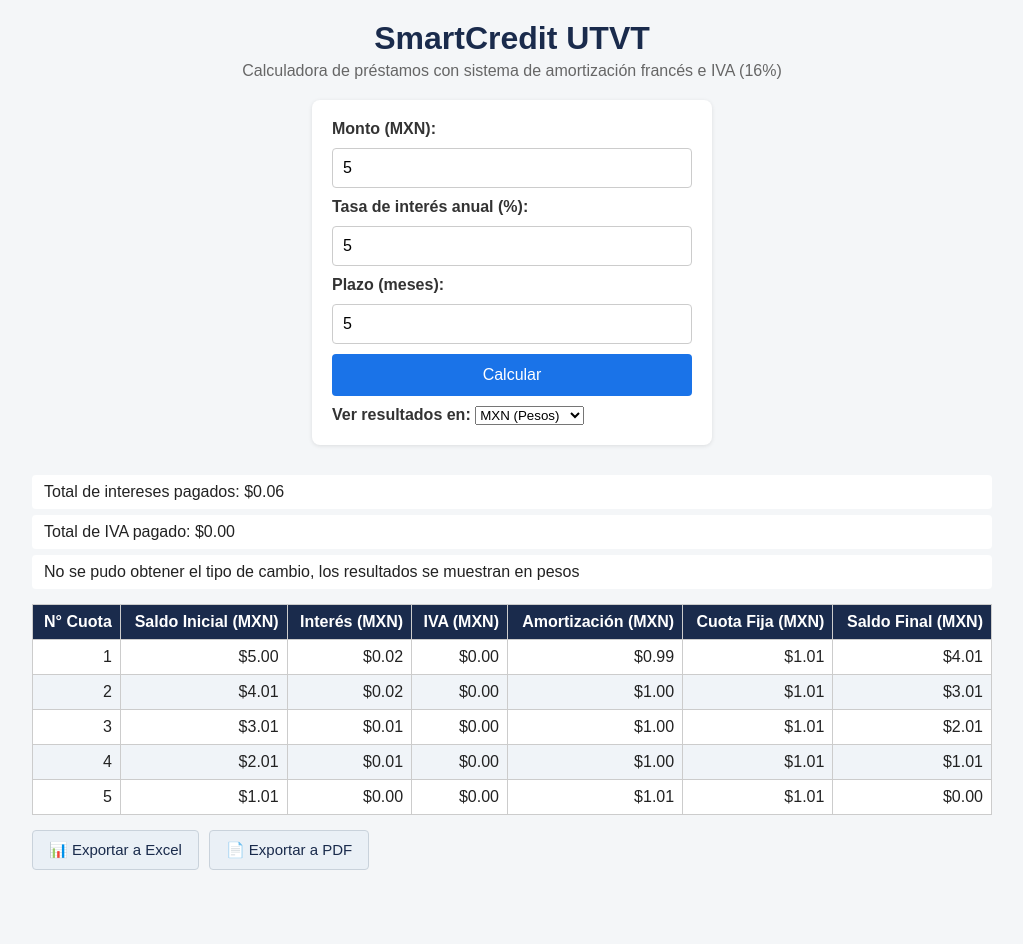
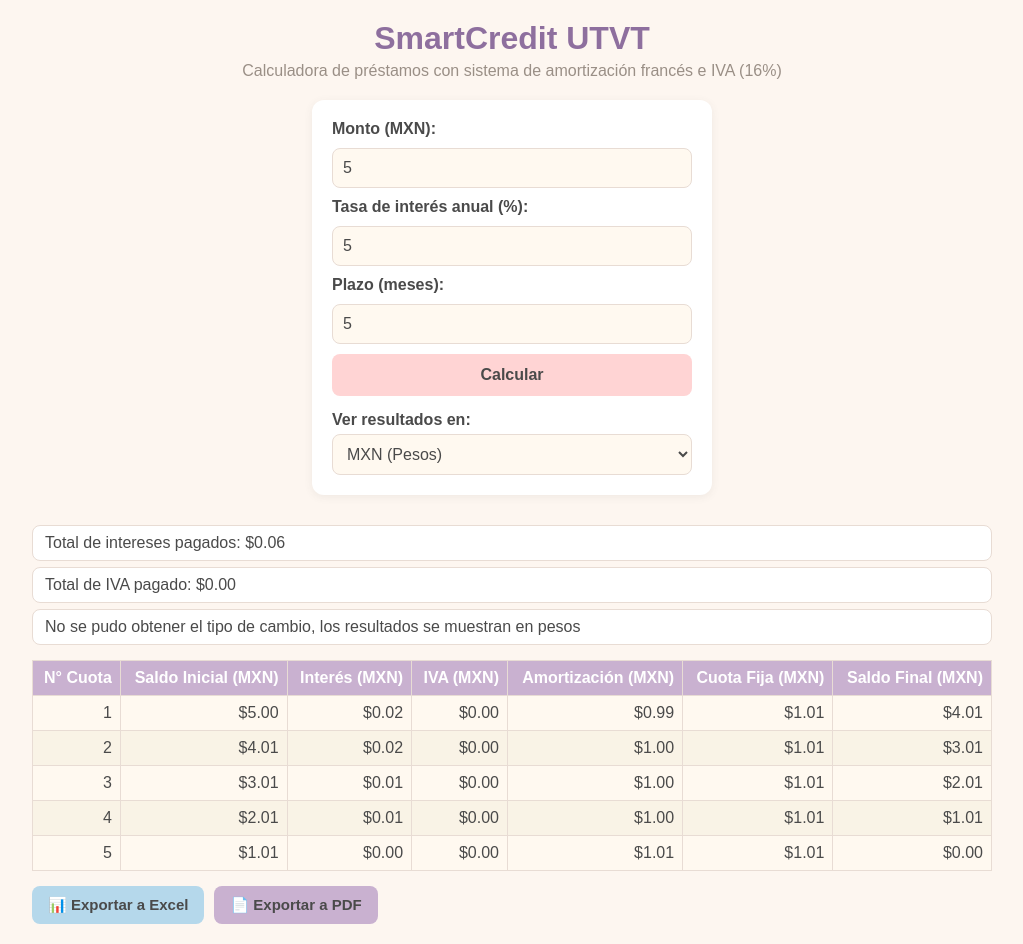
Before and after one commit to VanessaEscutia/calculadora-prestamos-DWI, a plain HTML site: page index.html in a window 1280 px wide. Both pictures are taken after typing "5", "5", "5" into the empty fields and a click on the button "Calcular". Shown: the whole page, without its empty margins (128-1151 px from the left). Before the commit the page ends 890 px from the top, so only its background shows below. Drawn offline with nearby package versions, Linux system fonts and the light colour scheme; no server answers.

Commit message:
style: cambie toda la interfaz a colores pastel

```diff
--- a/style.css
+++ b/style.css
@@ -6,8 +6,8 @@
 
 body {
     font-family: Arial, Helvetica, sans-serif;
-    background-color: #f4f6f8;
-    color: #222;
+    background-color: #FDF6F0; /* paleta pastel, crema suave */
+    color: #4A4A4A; /* gris oscuro suave en vez de negro puro */
     padding: 20px;
 }
 
@@ -17,14 +17,14 @@ body {
 }
 
 h1 {
-    color: #1a2b4c;
+    color: #8E6F9E; /* lila */
     text-align: center;
     margin-bottom: 5px;
 }
 
 .contenedor > p {
     text-align: center;
-    color: #666;
+    color: #9A8F86;
     margin-bottom: 20px;
 }
 
@@ -34,65 +34,82 @@ h1 {
     gap: 10px;
     max-width: 400px;
     margin: 0 auto 30px auto;
-    background: white;
+    background: #FFFFFF;
     padding: 20px;
-    border-radius: 8px;
-    box-shadow: 0 1px 4px rgba(0,0,0,0.1);
+    border-radius: 12px;
+    box-shadow: 0 2px 8px rgba(74, 74, 74, 0.08);
 }
 
 .formulario label {
     font-weight: bold;
-    color: #333;
+    color: #4A4A4A;
 }
 
-.formulario input {
+.formulario input,
+.formulario select {
     padding: 10px;
-    border: 1px solid #ccc;
-    border-radius: 4px;
+    border: 1px solid #E8DCD4; /* beige suave */
+    border-radius: 8px;
     font-size: 16px;
+    background-color: #FFF9F0;
+    color: #4A4A4A;
+}
+
+.selector-moneda {
+    display: flex;
+    flex-direction: column;
+    gap: 5px;
+    margin-top: 5px;
 }
 
 #btn-calcular {
     padding: 12px;
-    background-color: #1a73e8;
-    color: white;
+    background-color: #FFD4D4; /* rosa pastel */
+    color: #4A4A4A;
     border: none;
-    border-radius: 4px;
+    border-radius: 8px;
     font-size: 16px;
+    font-weight: bold;
     cursor: pointer;
 }
 
 #btn-calcular:hover {
-    background-color: #155ab6;
+    background-color: #FFC3C3;
 }
 
 table {
     width: 100%;
     border-collapse: collapse;
     margin-top: 15px;
-    background: white;
+    background: #FFF9F0;
 }
 
 th, td {
-    border: 1px solid #ccc;
+    border: 1px solid #E8DCD4;
     padding: 8px;
     text-align: right;
+    color: #4A4A4A;
 }
 
 th {
-    background-color: #1a2b4c;
-    color: white;
+    background-color: #C9B1D0; /* lila pastel */
+    color: #FFFFFF;
+}
+
+tbody tr:nth-child(odd) {
+    background-color: #FFF9F0;
 }
 
 tbody tr:nth-child(even) {
-    background-color: #f0f4f8;
+    background-color: #F9F3E6;
 }
 
 #resumen p, #equiv-divisas p {
-    background: white;
+    background: #FFFFFF;
     padding: 8px 12px;
-    border-radius: 4px;
+    border-radius: 8px;
     margin-top: 6px;
+    border: 1px solid #E8DCD4;
 }
 
 /* en celular la tabla se puede scrollear horizontal */
@@ -111,15 +128,23 @@ tbody tr:nth-child(even) {
 #btn-excel,
 #btn-pdf {
     padding: 10px 16px;
-    border: 1px solid #c9d2db;
-    border-radius: 4px;
+    border: none;
+    border-radius: 8px;
     font-size: 15px;
-    color: #1a2b4c;
-    background-color: #eaf0f6;
+    font-weight: bold;
+    color: #4A4A4A;
     cursor: pointer;
+}
+
+#btn-excel {
+    background-color: #B5D8EB; /* azul cielo pastel */
+}
+
+#btn-pdf {
+    background-color: #C9B1D0; /* lila pastel */
 }
 
 #btn-excel:hover,
 #btn-pdf:hover {
-    filter: brightness(0.96);
+    filter: brightness(0.95);
 }
```
